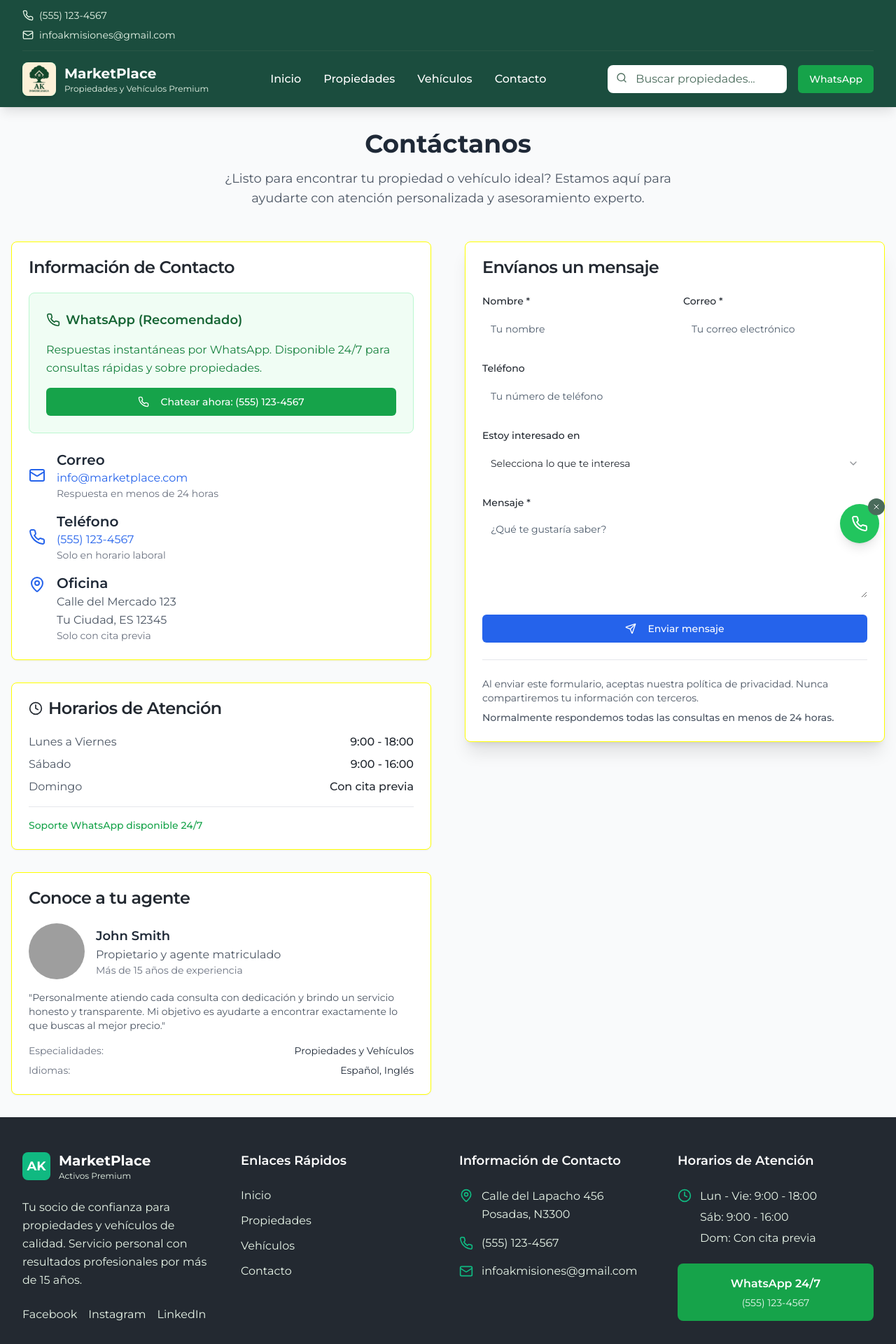
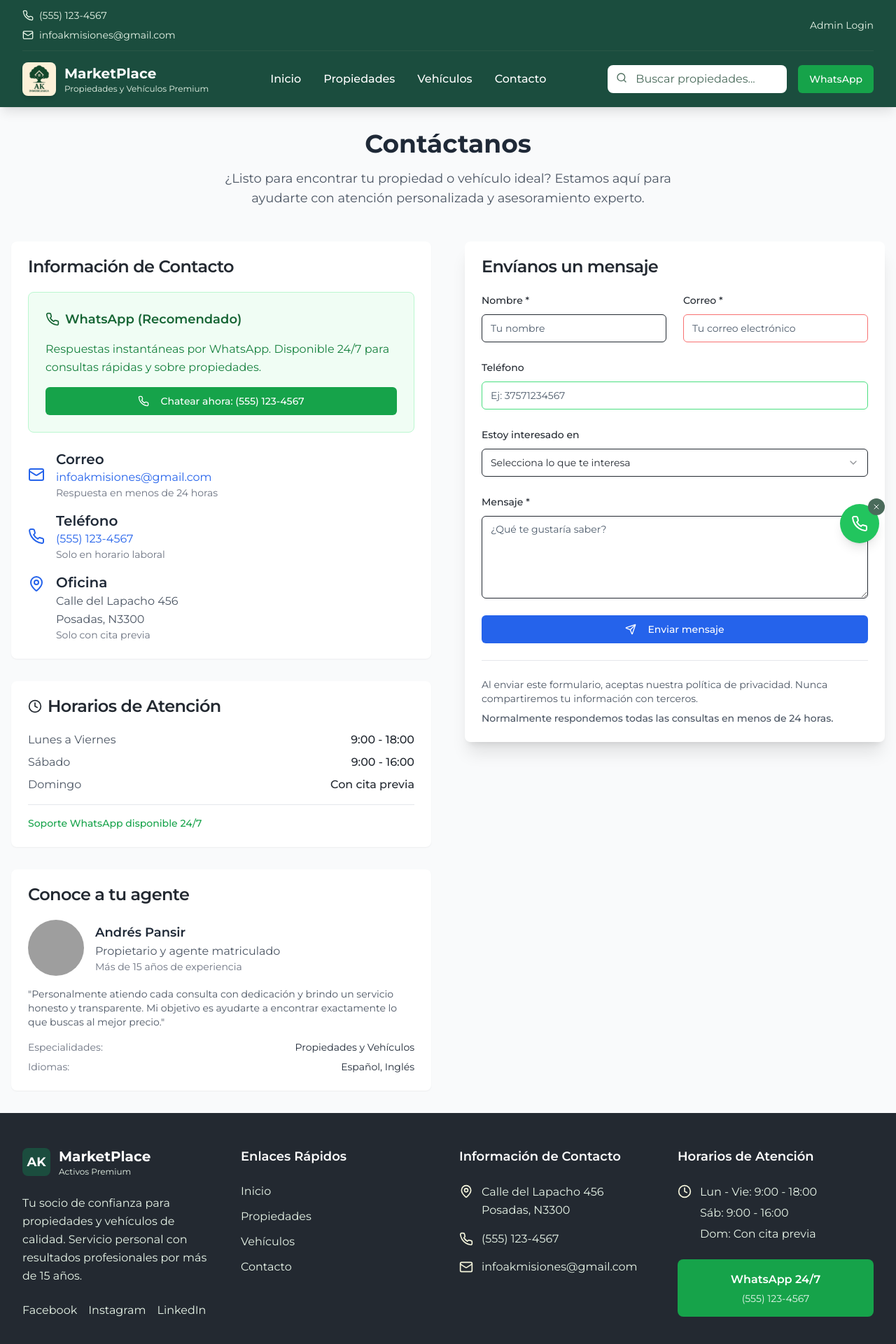
Before and after one commit to fakux18/item-inquiry-hub, a React (Vite) app: page /contact in a window 1280 px wide. Shown: the top 1920 px of the page at 70% size. Built offline with nearby package versions, Linux system fonts and the light colour scheme; grey boxes are pictures that could not be loaded.

Commit message:
fix yellow borders, fix hover btns, inputs borders added
eso xd

```diff
--- a/src/components/AdminLogin.tsx
+++ b/src/components/AdminLogin.tsx
@@ -45,7 +45,7 @@ const AdminLogin = ({ onLogin }: AdminLoginProps) => {
         </div>
 
         {/* Demo Credentials */}
-        <div className="bg-light-gray rounded-lg p-4 mb-6">
+        <div className="bg-light-gray rounded-lg p-4 mb-6 hidden">
           <h3 className="font-semibold text-deep-blue mb-2">Credenciales de Prueba:</h3>
           <p className="text-sm text-mid-gray-blue">Email: admin@marketplace.com</p>
           <p className="text-sm text-mid-gray-blue">Contraseña: admin123</p>
--- a/src/components/ContactPage.tsx
+++ b/src/components/ContactPage.tsx
@@ -55,7 +55,7 @@ const ContactPage = () => {
           {/* Información de contacto */}
           <div className="space-y-8">
             {/* Métodos de contacto */}
-            <Card>
+            <Card className="!border-none">
               <CardHeader>
                 <CardTitle>Información de Contacto</CardTitle>
               </CardHeader>
@@ -88,7 +88,7 @@ const ContactPage = () => {
                         href="mailto:info@marketplace.com"
                         className="text-blue-600 hover:text-blue-700"
                       >
-                        info@marketplace.com
+                        infoakmisiones@gmail.com
                       </a>
                       <p className="text-sm text-gray-500">
                         Respuesta en menos de 24 horas
@@ -115,9 +115,9 @@ const ContactPage = () => {
                     <div>
                       <h4 className="font-semibold text-gray-800">Oficina</h4>
                       <p className="text-gray-600">
-                        Calle del Mercado 123
+                        Calle del Lapacho 456
                         <br />
-                        Tu Ciudad, ES 12345
+                        Posadas, N3300
                       </p>
                       <p className="text-sm text-gray-500">
                         Solo con cita previa
@@ -128,7 +128,7 @@ const ContactPage = () => {
               </CardContent>
             </Card>
             {/* Horarios */}
-            <Card>
+            <Card className="!border-none">
               <CardHeader>
                 <CardTitle className="flex items-center">
                   <Clock className="w-5 h-5 mr-2" />
@@ -158,7 +158,7 @@ const ContactPage = () => {
               </CardContent>
             </Card>
             {/* Sobre el agente */}
-            <Card>
+            <Card className="!border-none">
               <CardHeader>
                 <CardTitle>Conoce a tu agente</CardTitle>
               </CardHeader>
@@ -171,7 +171,7 @@ const ContactPage = () => {
                   />
                   <div>
                     <h3 className="text-lg font-semibold text-gray-800">
-                      John Smith
+                      Andrés Pansir
                     </h3>
                     <p className="text-gray-600">
                       Propietario y agente matriculado
@@ -203,7 +203,7 @@ const ContactPage = () => {
           </div>
           {/* Formulario de contacto */}
           <div>
-            <Card className="bg-white shadow-xl">
+            <Card className="bg-white shadow-xl !border-none">
               <CardHeader>
                 <CardTitle>Envíanos un mensaje</CardTitle>
               </CardHeader>
@@ -215,6 +215,7 @@ const ContactPage = () => {
                       <Input
                         id="name"
                         placeholder="Tu nombre"
+                        className="border border-dark-charcoal"
                         value={formData.name}
                         onChange={(e) =>
                           setFormData({ ...formData, name: e.target.value })
@@ -227,8 +228,10 @@ const ContactPage = () => {
                       <Input
                         id="email"
                         type="email"
+                        pattern="^[^\s@]+@[^\s@]+\.[^\s@]{2,}$"
                         placeholder="Tu correo electrónico"
                         value={formData.email}
+                        className="border border-dark-charcoal invalid:border-red-400 valid:border-green-400"
                         onChange={(e) =>
                           setFormData({ ...formData, email: e.target.value })
                         }
@@ -240,8 +243,13 @@ const ContactPage = () => {
                     <Label htmlFor="phone">Teléfono</Label>
                     <Input
                       id="phone"
-                      placeholder="Tu número de teléfono"
+                      type="text"
+                      placeholder="Ej: 37571234567"
+                      pattern="^([1-9]{2,4})([0-9]{6,8})$"
+                      minLength={8}
+                      maxLength={12}
                       value={formData.phone}
+                      className="border border-dark-charcoal invalid:border-red-400 valid:border-green-400"
                       onChange={(e) =>
                         setFormData({ ...formData, phone: e.target.value })
                       }
@@ -255,10 +263,10 @@ const ContactPage = () => {
                         setFormData({ ...formData, interest: value })
                       }
                     >
-                      <SelectTrigger>
+                      <SelectTrigger className="border border-dark-charcoal">
                         <SelectValue placeholder="Selecciona lo que te interesa" />
                       </SelectTrigger>
-                      <SelectContent>
+                      <SelectContent className="!border-none">
                         <SelectItem value="general">
                           Consulta general
                         </SelectItem>
@@ -277,6 +285,7 @@ const ContactPage = () => {
                       rows={5}
                       placeholder="¿Qué te gustaría saber?"
                       value={formData.message}
+                      className="border border-dark-charcoal"
                       onChange={(e) =>
                         setFormData({ ...formData, message: e.target.value })
                       }
--- a/src/components/PropertyDetails.tsx
+++ b/src/components/PropertyDetails.tsx
@@ -78,9 +78,9 @@ const PropertyDetails = () => {
           <Link to="/">
             <Button
               variant="ghost"
-              className="text-blue-600 hover:text-blue-700"
+              className="text-blue-600 hover:text-blue-700 hover:bg-transparent"
             >
-              <ArrowLeft className="w-4 h-4 mr-2" />
+              <ArrowLeft className="w-4 h-4 mr-2 !hover:bg-none" />
               Volver a los listados
             </Button>
           </Link>
@@ -90,7 +90,7 @@ const PropertyDetails = () => {
           {/* Contenido principal */}
           <div className="lg:col-span-2 space-y-6">
             {/* Galería de imágenes */}
-            <Card>
+            <Card className="!border-none">
               <CardContent className="p-0">
                 <div className="relative">
                   <img
@@ -151,7 +151,7 @@ const PropertyDetails = () => {
             </Card>
 
             {/* Detalles */}
-            <Card>
+            <Card className="!border-none">
               <CardContent className="p-6">
                 <div className="space-y-6">
                   {/* Encabezado */}
@@ -286,7 +286,7 @@ const PropertyDetails = () => {
           {/* Barra lateral */}
           <div className="space-y-6">
             {/* Contacto */}
-            <Card>
+            <Card className="!border-none">
               <CardContent className="p-6">
                 <h3 className="text-xl font-semibold text-gray-800 mb-4">
                   Contacto
@@ -302,8 +302,8 @@ const PropertyDetails = () => {
 
                   <Button
                     onClick={handleEmailContact}
-                    variant="outline"
-                    className="w-full"
+                    variant="border"
+                    className="w-full hover:bg-transparent"
                   >
                     <Mail className="w-4 h-4 mr-2" />
                     Enviar consulta por correo
@@ -325,7 +325,7 @@ const PropertyDetails = () => {
             </Card>
 
             {/* Agente */}
-            <Card>
+            <Card className="!border-none">
               <CardContent className="p-6">
                 <h3 className="text-xl font-semibold text-gray-800 mb-4">
                   Tu agente
@@ -337,7 +337,7 @@ const PropertyDetails = () => {
                     className="w-16 h-16 rounded-full"
                   />
                   <div>
-                    <h4 className="font-semibold text-gray-800">John Smith</h4>
+                    <h4 className="font-semibold text-gray-800">Andrés Pansir</h4>
                     <p className="text-sm text-gray-600">
                       Propietario y agente matriculado
                     </p>
@@ -356,13 +356,13 @@ const PropertyDetails = () => {
                   variant="outline"
                   className="w-full"
                 >
-                  Contactar a John directamente
+                  Contactar a Andrés directamente
                 </Button>
               </CardContent>
             </Card>
 
             {/* Listados similares */}
-            <Card>
+            <Card className="!border-none">
               <CardContent className="p-6">
                 <h3 className="text-xl font-semibold text-gray-800 mb-4">
                   Listados similares
--- a/src/components/PublicFooter.tsx
+++ b/src/components/PublicFooter.tsx
@@ -81,14 +81,14 @@ const PublicFooter = () => {
             </h4>
             <div className="space-y-4">
               <div className="flex items-start space-x-3">
-                <MapPin className="w-5 h-5 text-terracotta mt-0.5 flex-shrink-0" />
+                <MapPin className="w-5 h-5 text-golden-yellow mt-0.5 flex-shrink-0" />
                 <div>
                   <p className="text-light-gray">Calle del Lapacho 456</p>
                   <p className="text-light-gray">Posadas, N3300</p>
                 </div>
               </div>
               <div className="flex items-center space-x-3">
-                <Phone className="w-5 h-5 text-terracotta flex-shrink-0" />
+                <Phone className="w-5 h-5 text-golden-yellow flex-shrink-0" />
                 <a
                   href="tel:+15551234567"
                   className="text-light-gray hover:text-golden-yellow transition-colors duration-200"
@@ -97,7 +97,7 @@ const PublicFooter = () => {
                 </a>
               </div>
               <div className="flex items-center space-x-3">
-                <Mail className="w-5 h-5 text-terracotta flex-shrink-0" />
+                <Mail className="w-5 h-5 text-golden-yellow flex-shrink-0" />
                 <a
                   href="mailto:info@marketplace.com"
                   className="text-light-gray hover:text-golden-yellow transition-colors duration-200"
@@ -114,7 +114,7 @@ const PublicFooter = () => {
             </h4>
             <div className="space-y-3">
               <div className="flex items-start space-x-3">
-                <Clock className="w-5 h-5 text-terracotta mt-0.5 flex-shrink-0" />
+                <Clock className="w-5 h-5 text-golden-yellow mt-0.5 flex-shrink-0" />
                 <div className="space-y-1">
                   <p className="text-light-gray">Lun - Vie: 9:00 - 18:00</p>
                   <p className="text-light-gray">Sáb: 9:00 - 16:00</p>
--- a/src/components/PublicHeader.tsx
+++ b/src/components/PublicHeader.tsx
@@ -16,24 +16,24 @@ const PublicHeader = () => {
     }
   };
 
-    const [count, setCount] = useState(0);
-  const palAdmin = useNavigate()
+//   const [count, setCount] = useState(0);
+//   const palAdmin = useNavigate()
 
-  const handleClick = () => {
-    const newCount = count + 1
-    if (newCount === 5) {
-      palAdmin('/admin/login')
-      setCount(0)
-    } else {
-      setCount(newCount)
-  }
-}
+//   const handleClick = () => {
+//     const newCount = count + 1
+//     if (newCount === 5) {
+//       palAdmin('/admin/login')
+//       setCount(0)
+//     } else {
+//       setCount(newCount)
+//   }
+// }
 
   return (
     <header className="bg-deep-blue shadow-lg sticky top-0 z-50">
       <div className="container-custom">
         {/* Barra superior */}
-        <div className="py-3 text-sm border-b border-mid-gray-blue/30">
+        <div className="py-3 text-sm border-b flex items-center justify-between border-mid-gray-blue/30">
           <div className="flex flex-col gap-2 items-center lg:items-start">
             <a
               href="tel:+15551234567"
@@ -50,12 +50,15 @@ const PublicHeader = () => {
               infoakmisiones@gmail.com
             </a>
           </div>
+          <div>
+            <Link className="text-light-gray hover:text-golden-yellow" to="/admin/login">Admin Login</Link>
+          </div>
 
         </div>
         {/* Encabezado principal */}
         <div className="flex items-center justify-between py-4">
           {/* Logo */}
-          <div onClick={handleClick} className="flex items-center space-x-3">
+          <Link to='/' className="flex items-center space-x-3">
             <div className="w-12 h-12 bg-terracotta rounded-lg flex overflow-hidden items-center justify-center shadow-md">
               {/* <span className="text-white font-bold text-xl">M</span> */}
               <img src={logoNavbar} alt="" />
@@ -66,7 +69,7 @@ const PublicHeader = () => {
                 Propiedades y Vehículos Premium
               </p>
             </div>
-          </div>
+          </Link>
           {/* Navegación - Escritorio */}
           <nav className="hidden md:flex items-center space-x-8">
             <Link
--- a/src/components/home/HeroSection.tsx
+++ b/src/components/home/HeroSection.tsx
@@ -58,7 +58,7 @@ const HeroSection = () => {
                 href="mailto:info@marketplace.com"
                 className="text-golden-yellow hover:text-golden-yellow/80 transition-colors ml-2 font-medium"
               >
-                info@marketplace.com
+                infoakmisiones@gmail.com
               </a>
             </div>
           </div>
--- a/src/components/home/WhyChooseUs.tsx
+++ b/src/components/home/WhyChooseUs.tsx
@@ -57,8 +57,8 @@ const WhyChooseUs = () => {
                   >
                     WhatsApp
                   </Button>
-                  <Link to="/contact">
-                    <Button variant="outline">
+                  <Link to="/contact" className='!hover:bg-red-500 !hover:text-xl'>
+                    <Button variant="border">
                       Enviar correo
                     </Button>
                   </Link>
--- a/src/components/ui/button.tsx
+++ b/src/components/ui/button.tsx
@@ -18,6 +18,7 @@ const buttonVariants = cva(
           "bg-secondary text-secondary-foreground hover:bg-secondary/80",
         ghost: "hover:bg-accent hover:text-accent-foreground",
         link: "text-primary underline-offset-4 hover:underline",
+        border: "bg-white text-dark-charcoal hover:border hover:border-dark-charcoal font-medium py-2 text-sm rounded-lg transition-all duration-200"
       },
       size: {
         default: "h-10 px-4 py-2",
--- a/tailwind.config.ts
+++ b/tailwind.config.ts
@@ -28,7 +28,7 @@ export default {
 			// TITULO
 				'golden-yellow': '#F5F5DC',
 
-				'terracotta': '#10B981',
+				'terracotta': '#1B4D3E',
 				'terracotta-hover': '#1F1F1F',
 
 				// Shadcn compatibility
```
Also changed, not shown: src/components/CategoryPage.tsx (+7 -5 lines).
